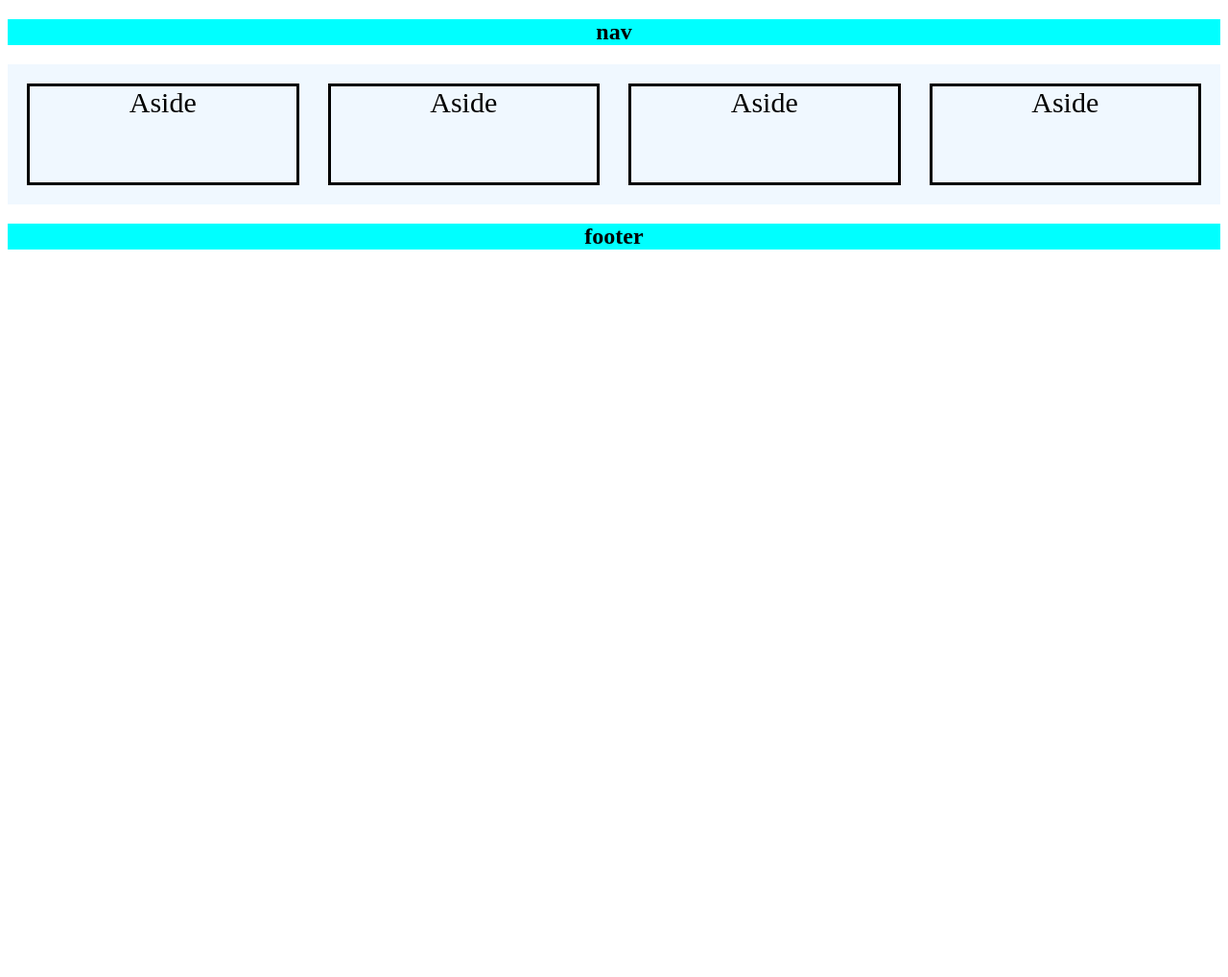
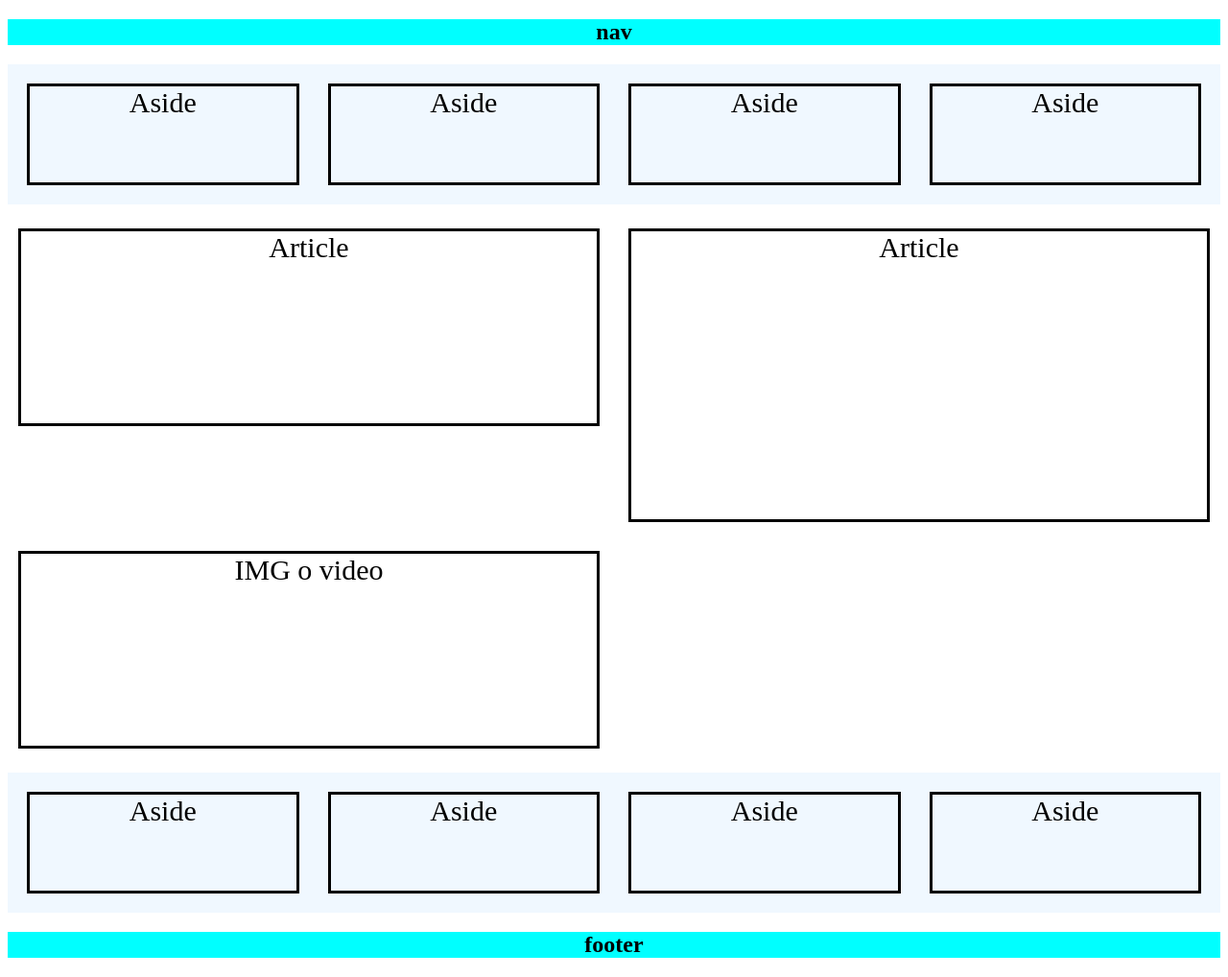
Before and after one commit to johnmts22a/Practicas-CESDE, a plain HTML site: page index.html in a window 1280 px wide. Shown: the whole page at 96% size. Before the commit the page ends 800 px from the top, so only its background shows below. Drawn offline with Linux system fonts and the light colour scheme.

Commit message:
Cambios en los flexbox

```diff
--- a/index.html
+++ b/index.html
@@ -18,6 +18,19 @@
         <div class="box"> Aside </div>
         <div class="box"> Aside </div>
     </div>
+
+    <div class="aside2">
+        <div class="box2"> Article </div>
+        <div class="box1"> Article </div>
+        <div class="box2"> IMG o video </div>
+    </div>
+
+    <div class="aside1">
+        <div class="box"> Aside </div>
+        <div class="box"> Aside </div>
+        <div class="box"> Aside </div>
+        <div class="box"> Aside </div>
+    </div>
     <footer>
         <nav>
             <h1>footer</h1>
--- a/styles.css
+++ b/styles.css
@@ -22,7 +22,36 @@ header {
     height: 100px;
 }
 
+.aside2{
+    text-align: center;
+    margin: auto;
+    padding: 10px;
+    display: grid;
+    justify-content: center;
+    align-items: flex-start;
+    grid-template-columns: auto auto;
+    grid-template-rows: auto;
+}
+
 footer{
     text-align: center;
     background-color: aqua;
 }
+
+.box1{
+    border: 3px solid black;
+    font-size: 30px;
+    text-align: center;
+    margin: 15px;
+    width: 600px;
+    height: 300px;
+}
+
+.box2{
+    border: 3px solid black;
+    font-size: 30px;
+    text-align: center;
+    margin: 15px;
+    width: 600px;
+    height: 200px;
+}
```
